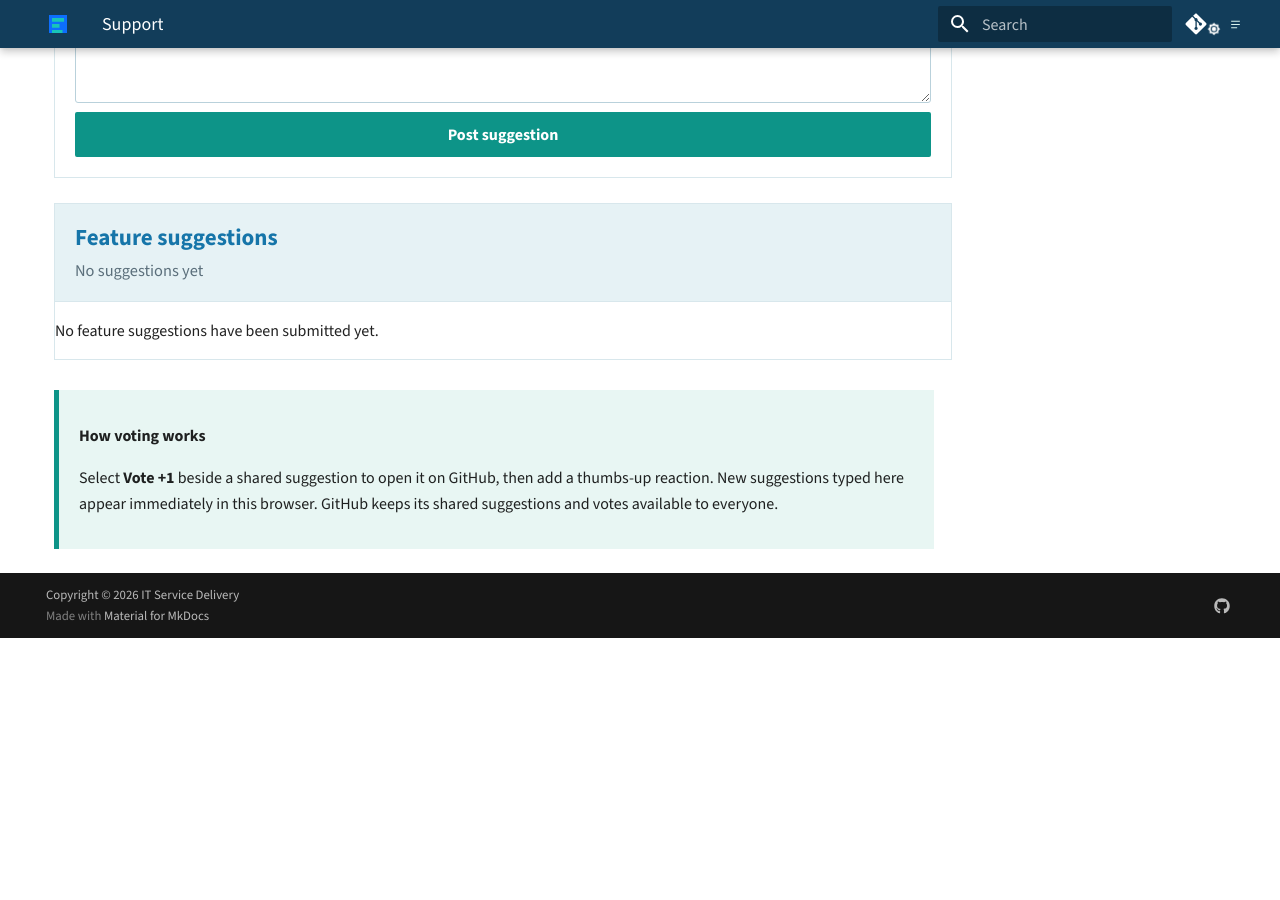
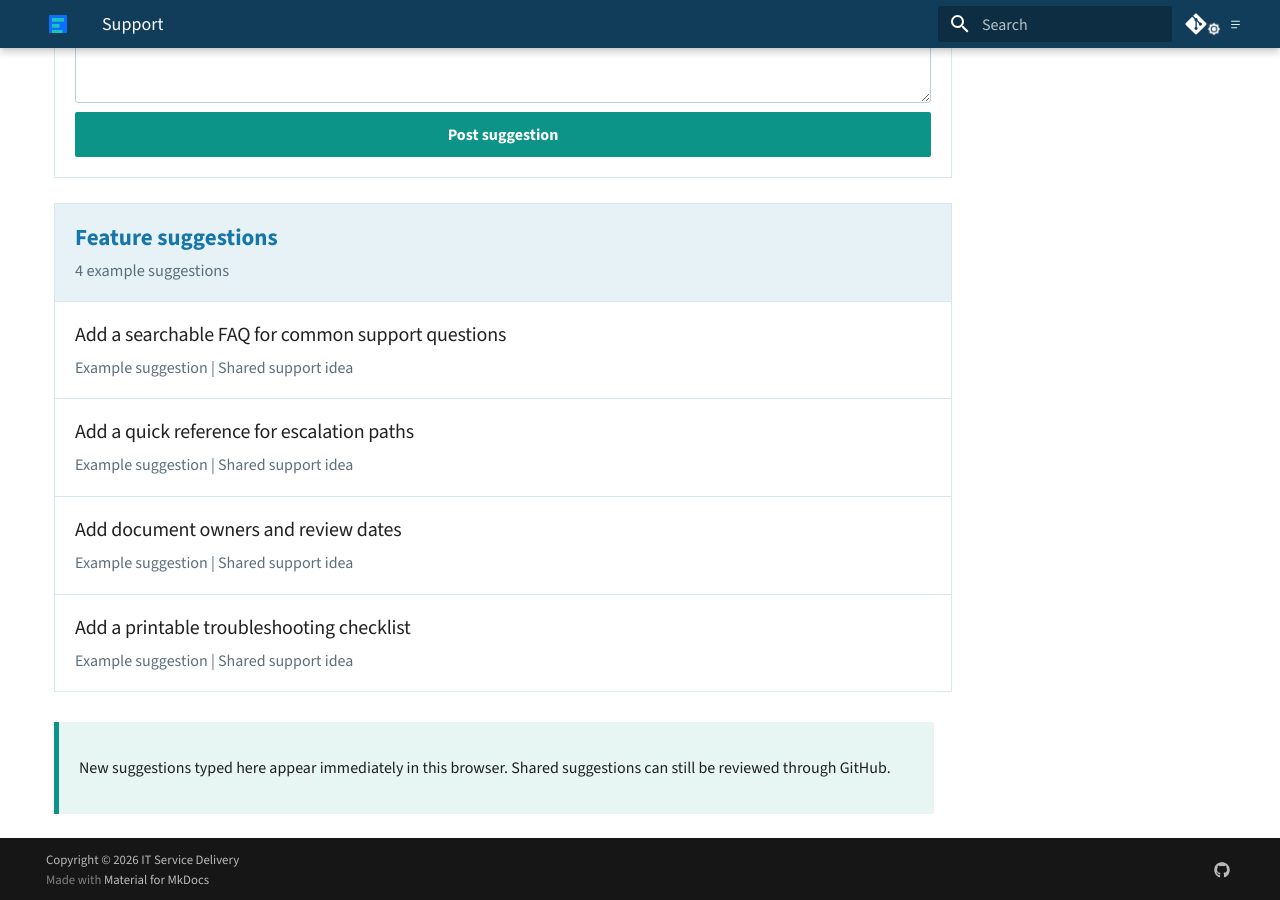
Before and after one commit to dgooding/mkdocs-basic, an MkDocs documentation site: the page built from docs/support.md, in a window 1280 px wide and 900 px high, scrolled down 658 px. Built offline with MkDocs 1.6.1 and Material for MkDocs 9.7.7, drawn with Linux system fonts in a browser that asks for light colours; comment, search, counter and statistics services are not loaded; before the commit the page ends 1296 px from its top, so only the background shows below that.

Commit message:
docs: auto-update 2026-08-26 21:15:47

```diff
--- a/docs/javascripts/support-suggestions.js
+++ b/docs/javascripts/support-suggestions.js
@@ -10,6 +10,12 @@ document$.subscribe(function () {
   const localStorageKey = "itsd-suggestions"
   let sharedIssues = []
   let localSuggestions = JSON.parse(localStorage.getItem(localStorageKey) || "[]")
+  const exampleSuggestions = [
+    { title: "Add a searchable FAQ for common support questions", details: "Example suggestion | Shared support idea" },
+    { title: "Add a quick reference for escalation paths", details: "Example suggestion | Shared support idea" },
+    { title: "Add document owners and review dates", details: "Example suggestion | Shared support idea" },
+    { title: "Add a printable troubleshooting checklist", details: "Example suggestion | Shared support idea" },
+  ]
 
   function renderSuggestion(suggestion) {
     const item = document.createElement("article")
@@ -34,26 +40,15 @@ document$.subscribe(function () {
     details.textContent = suggestion.details
     content.append(title, details)
 
-    if (suggestion.url) {
-      const vote = document.createElement("a")
-      vote.className = "itsd-suggestion-vote"
-      vote.href = suggestion.url
-      vote.target = "_blank"
-      vote.rel = "noopener"
-      vote.setAttribute("aria-label", "Vote +1 for " + suggestion.title + " on GitHub")
-      vote.innerHTML = "<strong>+1</strong><span>" + suggestion.votes + "</span>"
-      item.append(content, vote)
-    } else {
-      item.append(content)
-    }
+    item.append(content)
     return item
   }
 
   function render() {
     const suggestions = localSuggestions.concat(sharedIssues)
-    status.textContent = suggestions.length ? suggestions.length + " suggestion" + (suggestions.length === 1 ? "" : "s") : "No suggestions yet"
-    list.replaceChildren(...(suggestions.length ? suggestions.map(renderSuggestion) : [document.createElement("p")]))
-    if (!suggestions.length) list.firstChild.textContent = "No feature suggestions have been submitted yet."
+    const visibleSuggestions = suggestions.length ? suggestions : exampleSuggestions
+    status.textContent = visibleSuggestions.length + " example suggestion" + (visibleSuggestions.length === 1 ? "" : "s")
+    list.replaceChildren(...visibleSuggestions.map(renderSuggestion))
   }
 
   function exportSuggestions() {
@@ -90,7 +85,7 @@ document$.subscribe(function () {
     })
     .then(function (issues) {
       sharedIssues = issues.map(function (issue) {
-        return { title: issue.title, details: "Suggested by " + issue.user.login + " | " + issue.comments + " comments", url: issue.html_url, votes: issue.reactions["+1"] }
+        return { title: issue.title, details: "Suggested by " + issue.user.login + " | " + issue.comments + " comments", url: issue.html_url }
       })
       render()
     })
--- a/docs/support.md
+++ b/docs/support.md
@@ -33,8 +33,6 @@ Suggest a feature, improvement, or piece of guidance you would like to see here.
 
 <div class="itsd-status" markdown>
 
-**How voting works**
-
-Select **Vote +1** beside a shared suggestion to open it on GitHub, then add a thumbs-up reaction. New suggestions typed here appear immediately in this browser. GitHub keeps its shared suggestions and votes available to everyone.
+New suggestions typed here appear immediately in this browser. Shared suggestions can still be reviewed through GitHub.
 
 </div>
```
